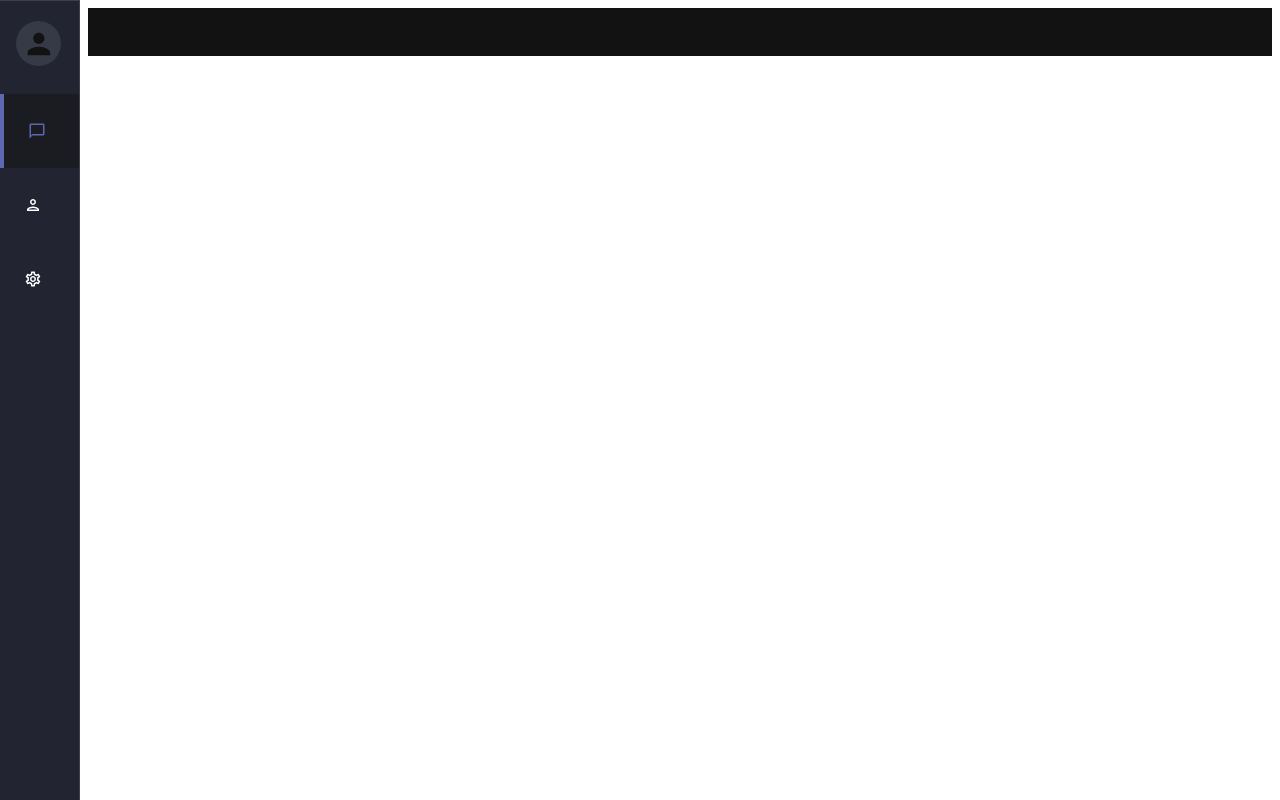
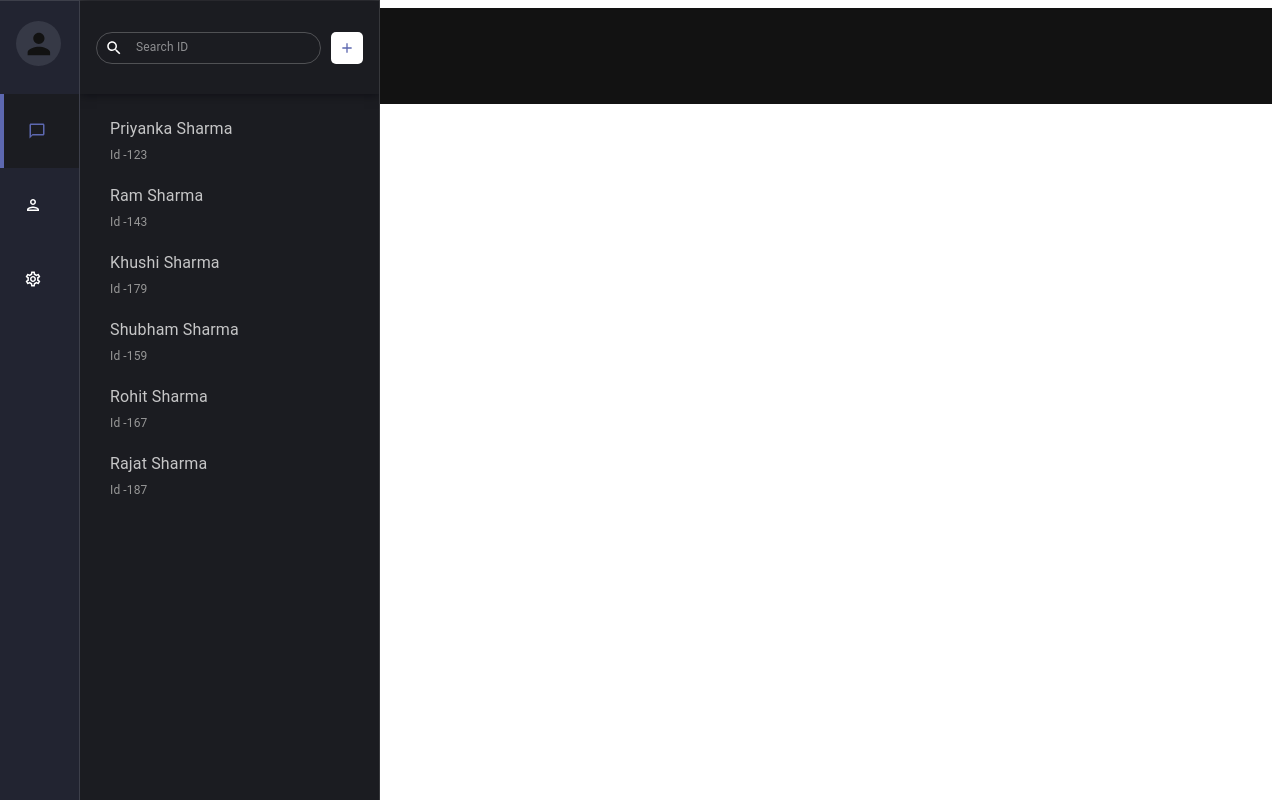
Before and after one commit to NidhiSharma63/Dr.-Met-assignment, a React (Create React App) app: page / in a window 1280 px wide. Built offline with nearby package versions, Linux system fonts and the light colour scheme.

Commit message:
second sidebar displayed

```diff
--- a/src/App.js
+++ b/src/App.js
@@ -6,28 +6,28 @@ const App = () => {
   const darkTheme = createTheme({
     palette: {
       mode: "dark",
-      primary: {
-        main: "#1A1C25",
-      },
-      secondary: {
-        main: "#1B1C21",
-      },
-      info: {
-        main: "#393B48",
-      },
-      lightBlue: {
-        main: "#32375A",
-      },
-      lightGrey: {
-        main: "#2A2D3B",
-      },
-      // used
-      sideBar: {
-        main: "#222431",
-      },
-      avatar: {
-        main: "#363946",
-      },
+      // primary: {
+      //   main: "#1A1C25",
+      // },
+      // secondary: {
+      //   main: "#1B1C21",
+      // },
+      // info: {
+      //   main: "#393B48",
+      // },
+      // lightBlue: {
+      //   main: "#32375A",
+      // },
+      // lightGrey: {
+      //   main: "#2A2D3B",
+      // },
+      // // used
+      // sideBar: {
+      //   main: "#222431",
+      // },
+      // avatar: {
+      //   main: "#363946",
+      // },
     },
   });
   return (
--- a/src/component/SideBar.jsx
+++ b/src/component/SideBar.jsx
@@ -1,4 +1,14 @@
-import { Avatar, ListItemButton, ListItemIcon } from "@mui/material";
+import AddIcon from "@mui/icons-material/Add";
+import SearchOutlinedIcon from "@mui/icons-material/SearchOutlined";
+import {
+  Autocomplete,
+  Avatar,
+  IconButton,
+  InputAdornment,
+  ListItemButton,
+  ListItemIcon,
+  TextField,
+} from "@mui/material";
 import AppBar from "@mui/material/AppBar";
 import Box from "@mui/material/Box";
 import Divider from "@mui/material/Divider";
@@ -7,11 +17,14 @@ import List from "@mui/material/List";
 import ListItem from "@mui/material/ListItem";
 import * as React from "react";
 import { SIDE_BAR_ICONS } from "../constant/SideBarIcons";
+import TopicComponent from "./sidebar/TopicComponent";
+import UserComponent from "./sidebar/UserComponent";
 
-const drawerWidth = 240;
+const drawerWidth = 300;
 const firstDrawerWidth = 80;
 
 export default function SideBar() {
+  const displayTopics = false;
   return (
     <>
       <Box sx={{ display: "flex" }}>
@@ -24,7 +37,7 @@ export default function SideBar() {
               width: firstDrawerWidth,
               boxSizing: "border-box",
               overflow: "hidden",
-              backgroundColor: "sideBar.main",
+              backgroundColor: "#222431",
             },
           }}
           variant="permanent"
@@ -36,10 +49,10 @@ export default function SideBar() {
               paddingBottom: "20px",
               cursor: "pointer",
               "&:hover": {
-                backgroundColor: "secondary.main",
+                backgroundColor: "#1B1C21",
               },
             }}>
-            <Avatar alt="" src="" sx={{ width: 45, height: 45, backgroundColor: "avatar.main" }} />
+            <Avatar alt="" src="" sx={{ width: 45, height: 45, backgroundColor: "#363946" }} />
           </ListItem>
           <List>
             {SIDE_BAR_ICONS.map((item, index) => (
@@ -49,15 +62,15 @@ export default function SideBar() {
                   padding: "20px",
                   paddingLeft: "8px",
                   borderLeft: index === 0 ? "4px solid #5D68B0" : "none",
-                  backgroundColor: index === 0 ? "secondary.main" : "sideBar.main",
+                  backgroundColor: index === 0 ? "#1B1C21" : "#222431",
                   "&:hover": {
-                    backgroundColor: "secondary.main",
+                    backgroundColor: "#1B1C21",
                   },
                 }}>
                 <ListItemButton
                   sx={{
                     "&:hover": {
-                      backgroundColor: "secondary.main",
+                      backgroundColor: "#1B1C21",
                     },
                   }}>
                   <ListItemIcon>
@@ -73,6 +86,84 @@ export default function SideBar() {
           {/* components */}
         </Box>
       </Box>
+      {/* second drawer */}
+      <Box sx={{ display: "flex" }}>
+        <AppBar position="fixed" sx={{ width: drawerWidth, overflowY: "hidden" }}></AppBar>
+        <Drawer
+          sx={{
+            width: drawerWidth,
+            flexShrink: 0,
+            "& .MuiDrawer-paper": {
+              width: drawerWidth,
+              boxSizing: "border-box",
+              overflow: "hidden",
+              backgroundColor: "#1B1C21",
+              //   borderLeft: "2px solid #1B1C21",
+              //   border: "3px solid orange",
+              marginLeft: "80px",
+            },
+          }}
+          variant="permanent"
+          anchor="left">
+          <Divider />
+          <ListItem
+            sx={{
+              paddingTop: "20px",
+              paddingBottom: "20px",
+              cursor: "pointer",
+              "&:hover": {
+                backgroundColor: "#1B1C21",
+              },
+              //   borderBottom: "2px solid red",
+              boxShadow: "0px 0px 10px 0px #02030a99",
+              height: "93px",
+            }}>
+            <Autocomplete
+              disablePortal
+              id="combo-box-demo"
+              options={["Option 1", "Option 2", "Option 3"]}
+              sx={{ width: 300, borderRadius: "20px" }}
+              renderInput={(params) => (
+                <TextField
+                  {...params}
+                  sx={{
+                    borderRadius: "20px",
+                    "& .MuiOutlinedInput-root": {
+                      borderRadius: "50px",
+                      height: "32px",
+
+                      legend: {
+                        marginLeft: "30px",
+                      },
+                    },
+                    "& .MuiInputBase-input": {
+                      fontSize: "12px",
+                      borderRadius: "20px",
+                    },
+                  }}
+                  placeholder="Search ID"
+                  InputProps={{
+                    startAdornment: (
+                      <InputAdornment position="start" sx={{ paddingLef: "5px" }}>
+                        <SearchOutlinedIcon sx={{ fontSize: "18px" }} />
+                      </InputAdornment>
+                    ),
+                  }}
+                />
+              )}
+            />
+            <IconButton
+              sx={{ backgroundColor: "white", color: "#5D68B0", borderRadius: "5px!important", marginLeft: "10px" }}>
+              <AddIcon sx={{ fontSize: "16px" }} />
+            </IconButton>
+            {/* <Avatar alt="" src="" sx={{ width: 45, height: 45, backgroundColor: "avatar.main" }} /> */}
+          </ListItem>
+          <List>{displayTopics ? <UserComponent /> : <TopicComponent />}</List>
+        </Drawer>
+        <Box component="main" sx={{ flexGrow: 1, bgcolor: "background.default", p: 3 }}>
+          {/* components */}
+        </Box>
+      </Box>
     </>
   );
 }
--- /dev/null
+++ b/src/component/sidebar/TopicComponent.jsx
@@ -0,0 +1,23 @@
+import { Box, Typography } from "@mui/material";
+import React from "react";
+import UserData from "../../constant/UserData.json";
+
+const TopicComponent = () => {
+  return (
+    <Box sx={{ paddingTop: "15px", paddingLeft: "30px", display: "flex", flexDirection: "column", gap: "20px" }}>
+      {UserData.map((user) => {
+        return (
+          <Box sx={{}}>
+            <Typography color={"#C6C6C7"}> {user.name}</Typography>
+            <Typography color="#979797" sx={{ marginTop: "5px", fontSize: "12px" }}>
+              {" "}
+              Id -{user.id}
+            </Typography>
+          </Box>
+        );
+      })}
+    </Box>
+  );
+};
+
+export default TopicComponent;
--- /dev/null
+++ b/src/component/sidebar/UserComponent.jsx
@@ -0,0 +1,7 @@
+import React from "react";
+
+const UserComponent = () => {
+  return <div>UserComponent</div>;
+};
+
+export default UserComponent;
--- /dev/null
+++ b/src/constant/UserData.json
@@ -0,0 +1,26 @@
+[
+  {
+    "id": "123",
+    "name": "Priyanka Sharma"
+  },
+  {
+    "id": "143",
+    "name": "Ram Sharma"
+  },
+  {
+    "id": "179",
+    "name": "Khushi Sharma"
+  },
+  {
+    "id": "159",
+    "name": "Shubham Sharma"
+  },
+  {
+    "id": "167",
+    "name": "Rohit Sharma"
+  },
+  {
+    "id": "187",
+    "name": "Rajat Sharma"
+  }
+]
```
